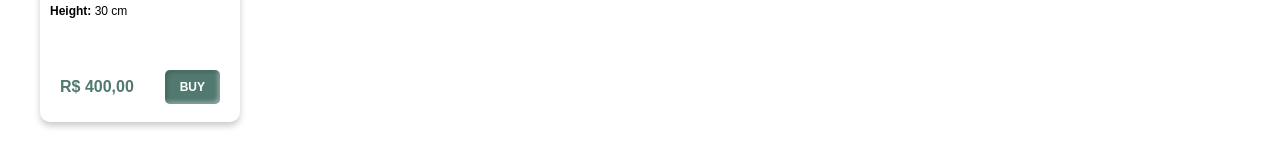
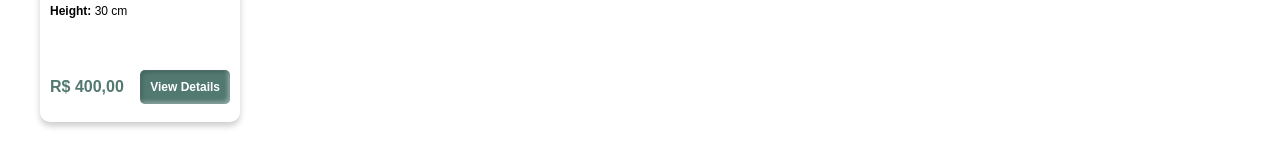
Before and after one commit to AdemirStefanski/Kaze_no_Mori, a React (Create React App) app: page / in a window 1280 px wide. Shown: the part 353-515 px from the top of the page. Built offline with nearby package versions, Linux system fonts and the light colour scheme.

Commit message:
Bonsai API updated

```diff
--- a/src/components/cardBonsai/index.tsx
+++ b/src/components/cardBonsai/index.tsx
@@ -67,7 +67,7 @@ const CardBonsai: React.FC<{ bonsai: Bonsai }> = ({ bonsai }) => {
         <PriceBuy>
           <Price>R$ {bonsai.price}</Price>
           <BuyButton onClick={() => alert("Navigate to BUY page")}>
-            BUY
+            View Details
           </BuyButton>
         </PriceBuy>
       </SupDiv>
--- a/src/components/cardBonsai/styles.ts
+++ b/src/components/cardBonsai/styles.ts
@@ -61,7 +61,7 @@ export const PriceBuy = styled.div`
   display: flex;
   justify-content: space-between;
   align-items: center;
-  padding: 0 10px 10px 10px;
+  padding: 0 0px 10px 0px;
 `;
 
 export const Price = styled.div`
@@ -77,7 +77,7 @@ export const BuyButton = styled.button`
   font-weight: 600;
   border: none;
   border-radius: 5px;
-  padding: 10px 15px;
+  padding: 10px 10px;
   cursor: pointer;
   box-shadow: inset 2px 2px 4px rgba(0, 0, 0, 0.2),
     inset -2px -2px 4px rgba(255, 255, 255, 0.4), 2px 2px 4px rgba(0, 0, 0, 0);
```
